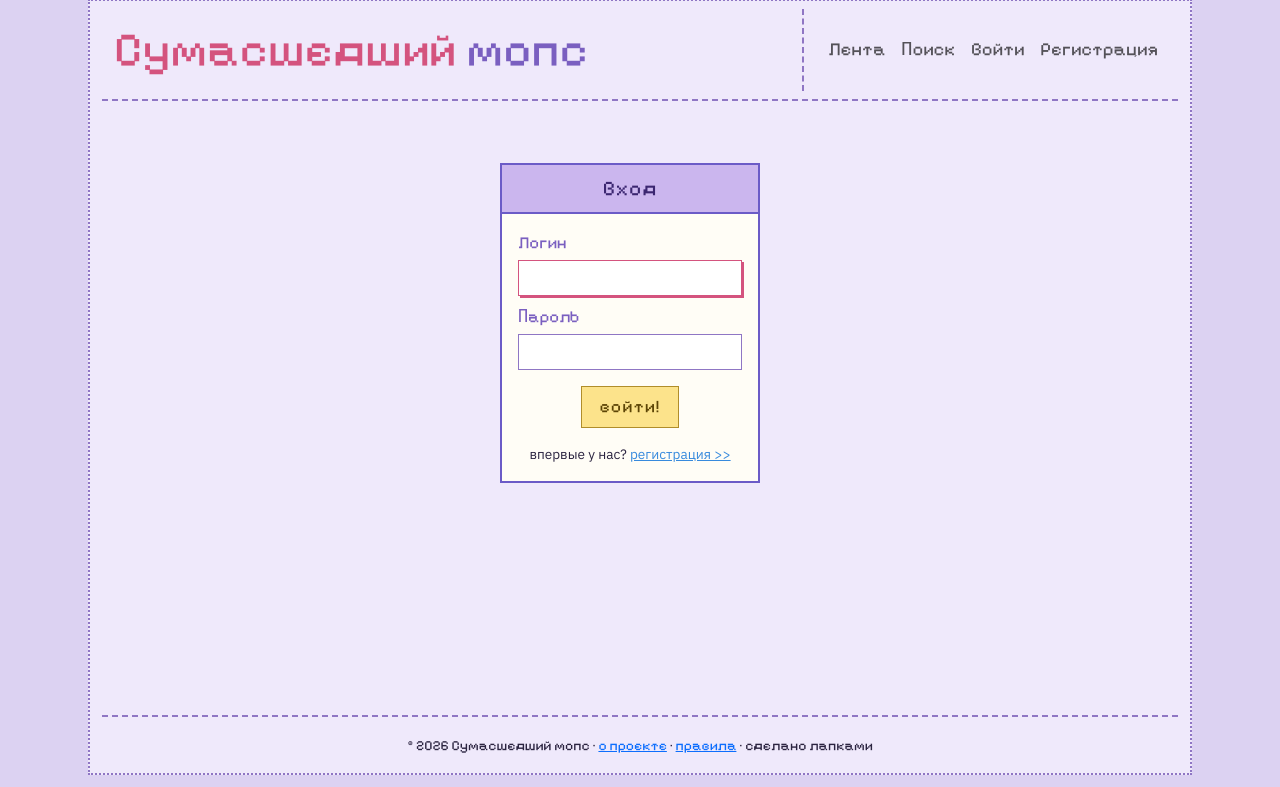
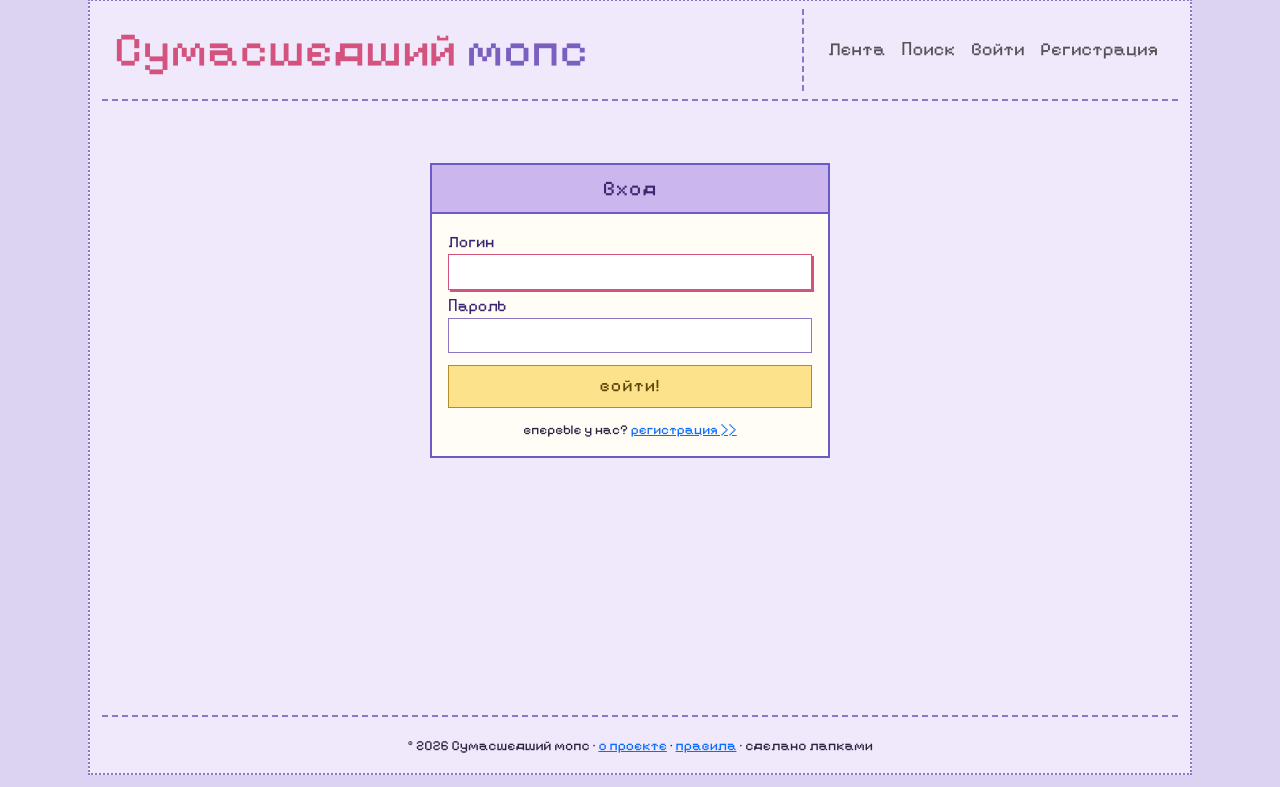
Before and after one commit to Discrete-Mathematicians/crazy-mops, a Django app: page /users/login/ in a window 1280 px wide. Shown: the part 13-800 px from the top of the page. Run offline with Django 4.2, Linux system fonts and the light colour scheme.

Commit message:
feat: полные стили для логина/регистрации

```diff
--- a/static/css/custom_y2k.css
+++ b/static/css/custom_y2k.css
@@ -1027,6 +1027,49 @@ main {
     margin-bottom: var(--space-1);
 }
 
+.form-field {
+    font-family: 'Pixelify Sans', monospace;
+    color: var(--y2k-panel-header-text);
+    font-size: 1rem;
+    margin-bottom: var(--space-1);
+}
+
+/* --- логин/регистрация --- */
+.auth-narrow {
+    max-width: 400px;
+    margin: 0 auto;
+}
+
+.auth-narrow .panel-body {
+    text-align: left;
+}
+
+.auth-narrow .btn-pixel {
+    display: block;
+    width: 100%;
+}
+
+.auth-narrow form+.auth-alt {
+    margin-top: var(--space-3);
+    margin-bottom: 0;
+}
+
+.auth-narrow .text-center {
+    margin-top: var(--space-3);
+}
+
+.auth-alt {
+    font-size: 0.85rem;
+    text-align: center;
+    color: var(--y2k-text);
+    font-family: 'Pixelify Sans', monospace;
+}
+
+/* --- Ошибка валидации на самом поле --- */
+.panel-body input.is-invalid {
+    border-color: var(--y2k-error);
+}
+
 .form-required {
     color: var(--y2k-error);
 }
--- a/templates/users/login.html
+++ b/templates/users/login.html
@@ -2,8 +2,8 @@
 {% block title %}Вход — Сумасшедший мопс{% endblock title %}
 {% block content %}
     <div class="row justify-content-center align-items-center login-row">
-        <div class="col-12 col-md-6 col-lg-6">
-            <div class="login-narrow">
+        <div class="col-12">
+            <div class="auth-narrow">
                 <div class="flat-panel">
                     <div class="panel-header">Вход</div>
                     <div class="panel-body">
@@ -15,15 +15,15 @@
                                     <p class="form-error">{{ error }}</p>
                                 {% endfor %}
                             {% endif %}
-                            <div class="mb-2">
-                                <label for="{{ form.username.id_for_label }}" class="form-label">Логин</label>
+                            <div class="form-field">
+                                <label for="{{ form.username.id_for_label }}">Логин</label>
                                 {{ form.username }}
                                 {% for error in form.username.errors %}
                                     <p class="form-error">{{ error }}</p>
                                 {% endfor %}
                             </div>
-                            <div class="mb-2">
-                                <label for="{{ form.password.id_for_label }}" class="form-label">Пароль</label>
+                            <div class="form-field">
+                                <label for="{{ form.password.id_for_label }}">Пароль</label>
                                 {{ form.password }}
                                 {% for error in form.password.errors %}
                                     <p class="form-error">{{ error }}</p>
@@ -32,11 +32,11 @@
                             {% if next %}
                                 <input type="hidden" name="next" value="{{ next }}">
                             {% endif %}
-                            <div class="text-center mt-3">
+                            <div class="text-center">
                                 <button type="submit" class="btn-pixel">войти!</button>
                             </div>
                         </form>
-                        <p class="mt-3 mb-0 text-center login-alt">
+                        <p class="auth-alt">
                             впервые у нас?
                             <a href="{% url 'users:signup' %}">регистрация &gt;&gt;</a>
                         </p>
```
Also changed, not shown: templates/users/signup.html (+4 -4 lines).
